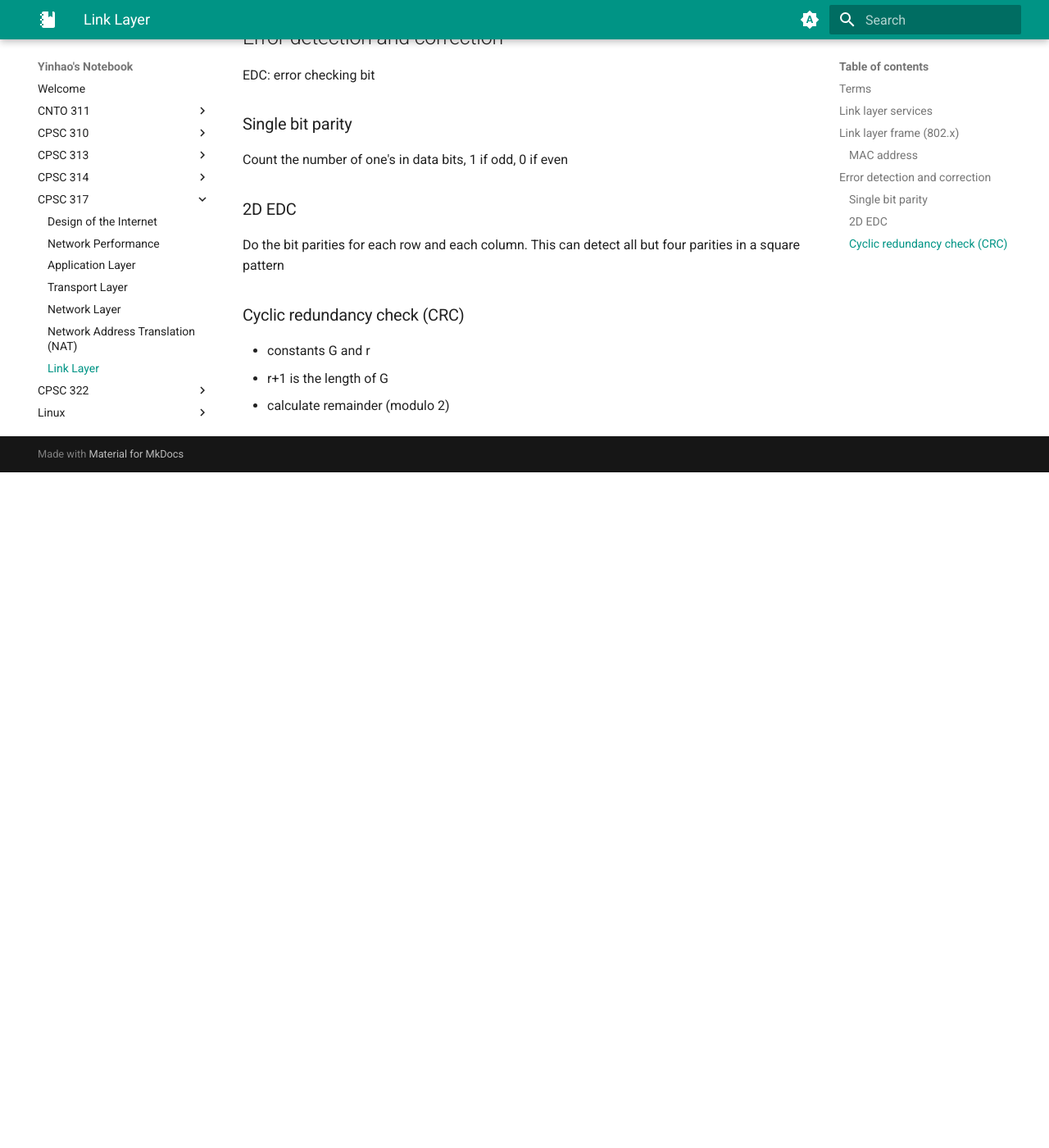
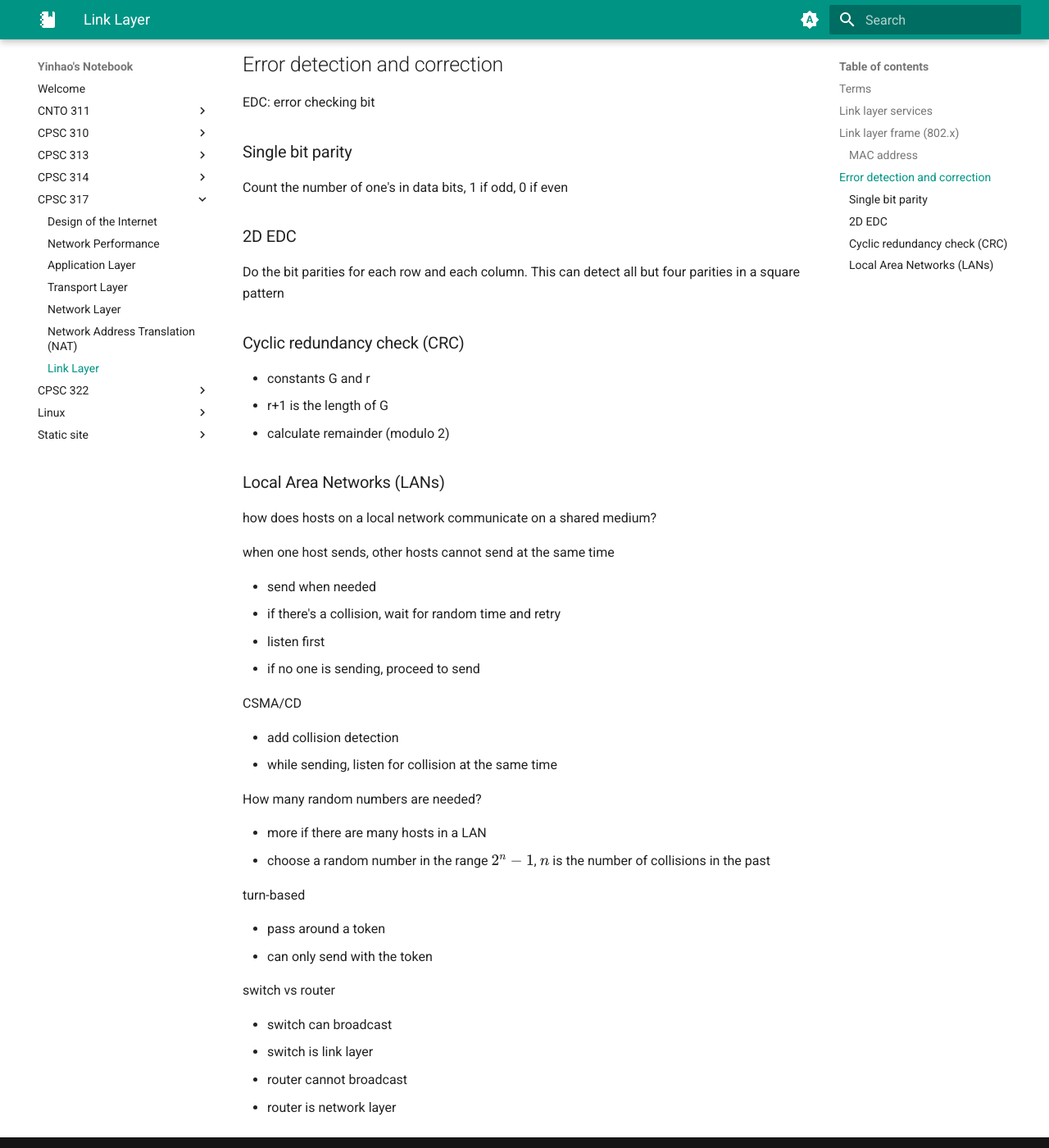
Before and after one commit to yinhao-f/notes, an MkDocs documentation site: the page built from docs/CPSC-317/7-link-layer.md, in a window 1280 px wide and 1400 px high, scrolled down 1394 px. Shown: the whole window at 82% size. Built offline with MkDocs 1.6.1 and Material for MkDocs 9.7.7, drawn with Linux system fonts in a browser that asks for light colours; before the commit the page ends 1970 px from its top, so only the background shows below that.

Commit message:
Sync notes 11.20

```diff
--- a/docs/CPSC-317/7-link-layer.md
+++ b/docs/CPSC-317/7-link-layer.md
@@ -45,6 +45,7 @@ Ethernet header: destination and source MAC addresses (6 bytes)
 - in hex
 - allocation managed by IEEE, manufacturers buy portions of it
 - portable, a device with a MAC address can move to a different IP
+- FF:FF:FF:FF:FF:FF is the broadcast MAC address
 
 ## Error detection and correction
 
@@ -63,3 +64,38 @@ Do the bit parities for each row and each column. This can detect all but four p
 - constants G and r
 - r+1 is the length of G
 - calculate remainder (modulo 2)
+
+### Local Area Networks (LANs)
+
+how does hosts on a local network communicate on a shared medium?
+
+when one host sends, other hosts cannot send at the same time
+
+- send when needed
+- if there's a collision, wait for random time and retry
+
+- listen first
+- if no one is sending, proceed to send
+
+CSMA/CD
+
+- add collision detection
+- while sending, listen for collision at the same time
+
+How many random numbers are needed?
+
+- more if there are many hosts in a LAN
+- choose a random number in the range $2^n - 1$, $n$ is the number of collisions in the past
+
+
+turn-based
+
+- pass around a token
+- can only send with the token
+
+switch vs router
+
+- switch can broadcast
+- switch is link layer
+- router cannot broadcast
+- router is network layer
```
